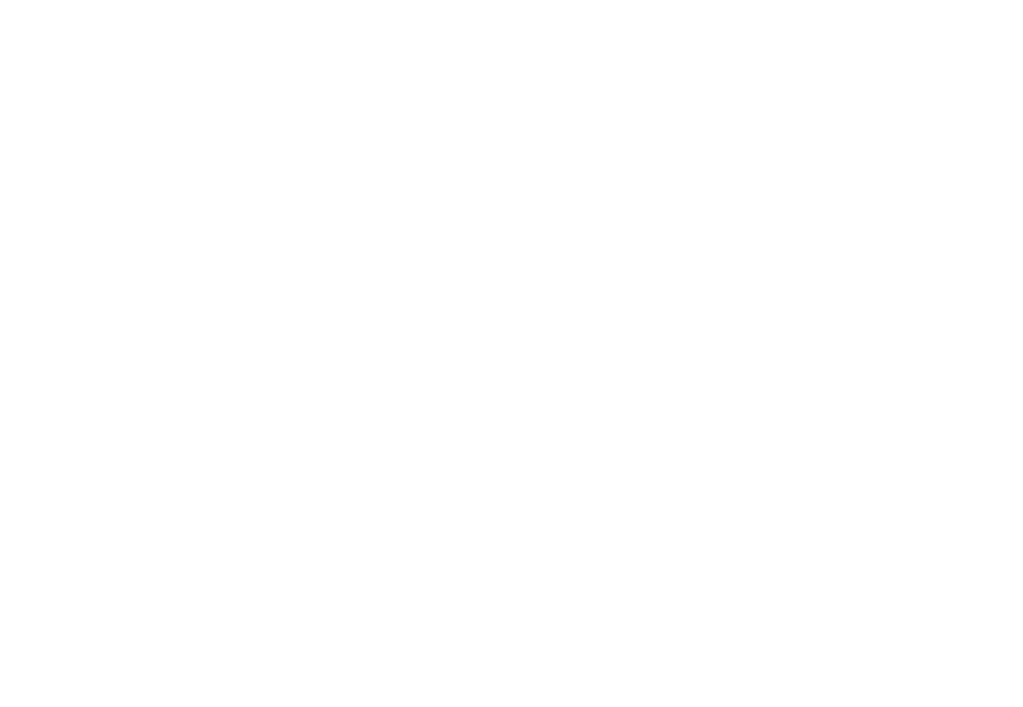
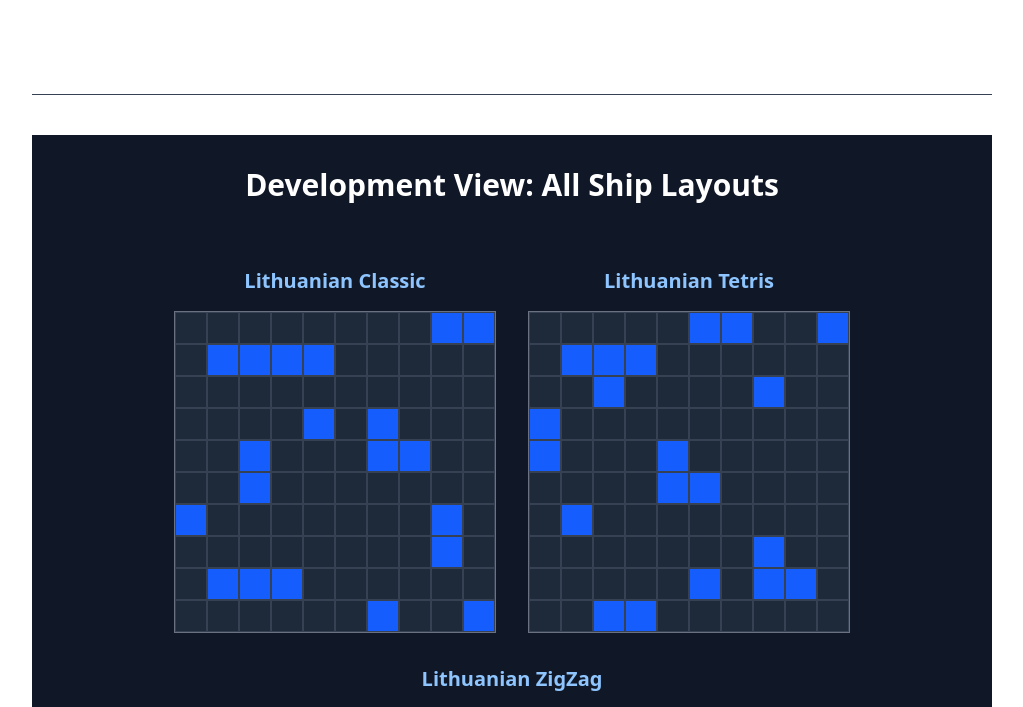
Before and after one commit to povilaspanavas/PandaBattleship, a React (Vite) app in the folder PandaBattleship.FE/: page / in a window 1280 px wide. Shown: the part 1110-1817 px from the top of the page, without its empty margins (128-1151 px from the left). Before the commit the page ends 1156 px from the top, so only its background shows below. Built offline with nearby package versions, Linux system fonts and the light colour scheme.

Commit message:
FE: Add some default layouts, and Developer view (#25)

```diff
--- a/PandaBattleship.FE/src/App.jsx
+++ b/PandaBattleship.FE/src/App.jsx
@@ -1,4 +1,5 @@
 import Game from './components/Game';
+import DisplayAllLayouts from './components/DisplayAllLayouts';
 import pandaLogo from './assets/brave_panda_1024.png'
 
 export default function App() {
@@ -9,6 +10,9 @@ export default function App() {
                 <img src={pandaLogo} className="max-w-30" alt="Panda Battleship" />
             </div>
             <Game />
+            <div className="mt-20 w-full border-t border-gray-700 pt-10">
+                <DisplayAllLayouts />
+            </div>
         </div>
     )
 }
--- /dev/null
+++ b/PandaBattleship.FE/src/components/DisplayAllLayouts.jsx
@@ -0,0 +1,45 @@
+import { SHIP_LAYOUTS } from '../constants/shipLayouts';
+
+const GRID_SIZE = 10;
+
+const DisplayAllLayouts = () => {
+    const createGridFromLayout = (layout) => {
+        const grid = Array(GRID_SIZE).fill(null).map(() => Array(GRID_SIZE).fill(null));
+        layout.ships.forEach(ship => {
+            ship.coords.forEach(([r, c]) => {
+                grid[r][c] = 'ship';
+            });
+        });
+        return grid;
+    };
+
+    return (
+        <div className="flex flex-col gap-12 p-8 bg-gray-900 text-white w-full">
+            <h2 className="text-3xl font-bold text-center mb-4">Development View: All Ship Layouts</h2>
+            <div className="flex flex-wrap justify-center gap-8">
+                {SHIP_LAYOUTS.map((layout, index) => (
+                    <div key={index} className="flex flex-col items-center gap-4">
+                        <h3 className="text-xl font-semibold text-blue-300">{layout.name}</h3>
+                        <div className="inline-grid grid-cols-10 gap-0 border border-gray-500">
+                            {createGridFromLayout(layout).map((rowArr, rowIndex) =>
+                                rowArr.map((cell, colIndex) => (
+                                    <div
+                                        key={`${rowIndex}-${colIndex}`}
+                                        className={`w-6 h-6 sm:w-8 sm:h-8 border border-gray-700 flex items-center justify-center ${
+                                            cell === 'ship' ? 'bg-blue-600' : 'bg-gray-800'
+                                        }`}
+                                    >
+                                        {/* Optional: coordinate debug */}
+                                        {/* <span className="text-[8px] opacity-20">{rowIndex},{colIndex}</span> */}
+                                    </div>
+                                ))
+                            )}
+                        </div>
+                    </div>
+                ))}
+            </div>
+        </div>
+    );
+};
+
+export default DisplayAllLayouts;
--- a/PandaBattleship.FE/src/components/Game.jsx
+++ b/PandaBattleship.FE/src/components/Game.jsx
@@ -1,4 +1,5 @@
-import {useState} from 'react';
+import {useState, useEffect} from 'react';
+import { SHIP_LAYOUTS } from '../constants/shipLayouts';
 
 const GRID_SIZE = 10;
 
@@ -8,47 +9,37 @@ const Game = () => {
         .fill(null)
         .map(() => Array(GRID_SIZE).fill(null));
 
-    const [playerGrid, setPlayerGrid] = useState(() => {
-        const newGrid = Array(GRID_SIZE).fill(null).map(() => Array(GRID_SIZE).fill(null));
+    const [playerGrid, setPlayerGrid] = useState(createEmptyGrid());
+    const [enemyGrid, setEnemyGrid] = useState(createEmptyGrid());
+    const [enemyShipLayout, setEnemyShipLayout] = useState(null);
 
-        // 1x4 ship
-        newGrid[0][0] = 'ship';
-        newGrid[0][1] = 'ship';
-        newGrid[1][1] = 'ship';
-        newGrid[1][2] = 'ship';
+    useEffect(() => {
+        // Initialize Player Grid
+        const playerLayoutIdx = Math.floor(Math.random() * SHIP_LAYOUTS.length);
+        const playerLayout = SHIP_LAYOUTS[playerLayoutIdx];
+        const newPlayerGrid = createEmptyGrid();
+        playerLayout.ships.forEach(ship => {
+            ship.coords.forEach(([r, c]) => {
+                newPlayerGrid[r][c] = 'ship';
+            });
+        });
+        setPlayerGrid(newPlayerGrid);
 
-        // 2x3 ships
-        newGrid[3][8] = 'ship';
-        newGrid[3][9] = 'ship';
-        newGrid[4][9] = 'ship';
-        newGrid[4][0] = 'ship';
-        newGrid[4][1] = 'ship';
-        newGrid[4][2] = 'ship';
-
-        // 3x2 ships
-        newGrid[6][0] = 'ship';
-        newGrid[6][1] = 'ship';
-        newGrid[8][1] = 'ship';
-        newGrid[9][1] = 'ship';
-        newGrid[0][5] = 'ship';
-        newGrid[0][6] = 'ship';
-
-        // 4x1 ships
-        newGrid[2][5] = 'ship';
-        newGrid[5][5] = 'ship';
-        newGrid[7][6] = 'ship';
-        newGrid[9][9] = 'ship';
-
-        return newGrid;
-    });
-    const [enemyGrid, setEnemyGrid] = useState(createEmptyGrid());
+        // Initialize Enemy Layout (hidden)
+        const enemyLayoutIdx = Math.floor(Math.random() * SHIP_LAYOUTS.length);
+        setEnemyShipLayout(SHIP_LAYOUTS[enemyLayoutIdx]);
+    }, []);
 
     const handleEnemyCellClick = (row, col) => {
-        if (enemyGrid[row][col] !== null) return;
+        if (enemyGrid[row][col] !== null || !enemyShipLayout) return;
 
         const newGrid = [...enemyGrid.map(r => [...r])];
-        // For now, let's say it's a hit if row + col is even (just for demo)
-        const isHit = (row + col) % 2 === 0;
+
+        // Check if hit
+        const isHit = enemyShipLayout.ships.some(ship =>
+            ship.coords.some(([r, c]) => r === row && c === col)
+        );
+
         newGrid[row][col] = isHit ? 'hit' : 'miss';
         setEnemyGrid(newGrid);
     };
--- /dev/null
+++ b/PandaBattleship.FE/src/constants/shipLayouts.js
@@ -0,0 +1,59 @@
+export const SHIP_LAYOUTS = [
+  {
+    name: "Lithuanian Classic",
+    ships: [
+      // 1 ship of 4 cells (Straight - placed horizontally)
+      { type: 'Battleship', coords: [[1, 1], [1, 2], [1, 3], [1, 4]] },
+      // 2 ships of 3 cells
+      { type: 'Cruiser', coords: [[3, 6], [4, 6], [4, 7]] }, // L-shape
+      { type: 'Cruiser', coords: [[8, 1], [8, 2], [8, 3]] }, // Straight
+      // 3 ships of 2 cells
+      { type: 'Destroyer', coords: [[0, 8], [0, 9]] },
+      { type: 'Destroyer', coords: [[4, 2], [5, 2]] },
+      { type: 'Destroyer', coords: [[6, 8], [7, 8]] },
+      // 4 ships of 1 cell
+      { type: 'Submarine', coords: [[3, 4]] },
+      { type: 'Submarine', coords: [[6, 0]] },
+      { type: 'Submarine', coords: [[9, 6]] },
+      { type: 'Submarine', coords: [[9, 9]] }
+    ]
+  },
+  {
+    name: "Lithuanian Tetris",
+    ships: [
+      // 1 ship of 4 cells (T-shape)
+      { type: 'Battleship', coords: [[1, 1], [1, 2], [1, 3], [2, 2]] },
+      // 2 ships of 3 cells
+      { type: 'Cruiser', coords: [[4, 4], [5, 4], [5, 5]] }, // L-shape
+      { type: 'Cruiser', coords: [[7, 7], [8, 7], [8, 8]] }, // L-shape
+      // 3 ships of 2 cells
+      { type: 'Destroyer', coords: [[0, 5], [0, 6]] },
+      { type: 'Destroyer', coords: [[3, 0], [4, 0]] },
+      { type: 'Destroyer', coords: [[9, 2], [9, 3]] },
+      // 4 ships of 1 cell
+      { type: 'Submarine', coords: [[0, 9]] },
+      { type: 'Submarine', coords: [[2, 7]] },
+      { type: 'Submarine', coords: [[6, 1]] },
+      { type: 'Submarine', coords: [[8, 5]] }
+    ]
+  },
+  {
+    name: "Lithuanian ZigZag",
+    ships: [
+      // 1 ship of 4 cells (Z-shape)
+      { type: 'Battleship', coords: [[5, 5], [5, 6], [6, 6], [6, 7]] },
+      // 2 ships of 3 cells
+      { type: 'Cruiser', coords: [[2, 1], [3, 1], [3, 2]] },
+      { type: 'Cruiser', coords: [[8, 1], [8, 2], [9, 2]] },
+      // 3 ships of 2 cells
+      { type: 'Destroyer', coords: [[0, 3], [0, 4]] },
+      { type: 'Destroyer', coords: [[3, 8], [4, 8]] },
+      { type: 'Destroyer', coords: [[7, 4], [8, 4]] },
+      // 4 ships of 1 cell
+      { type: 'Submarine', coords: [[0, 0]] },
+      { type: 'Submarine', coords: [[2, 5]] },
+      { type: 'Submarine', coords: [[5, 2]] },
+      { type: 'Submarine', coords: [[9, 9]] }
+    ]
+  }
+];
```
Also changed, not shown: 2 other files (tests, documents, lock files or other folders).
